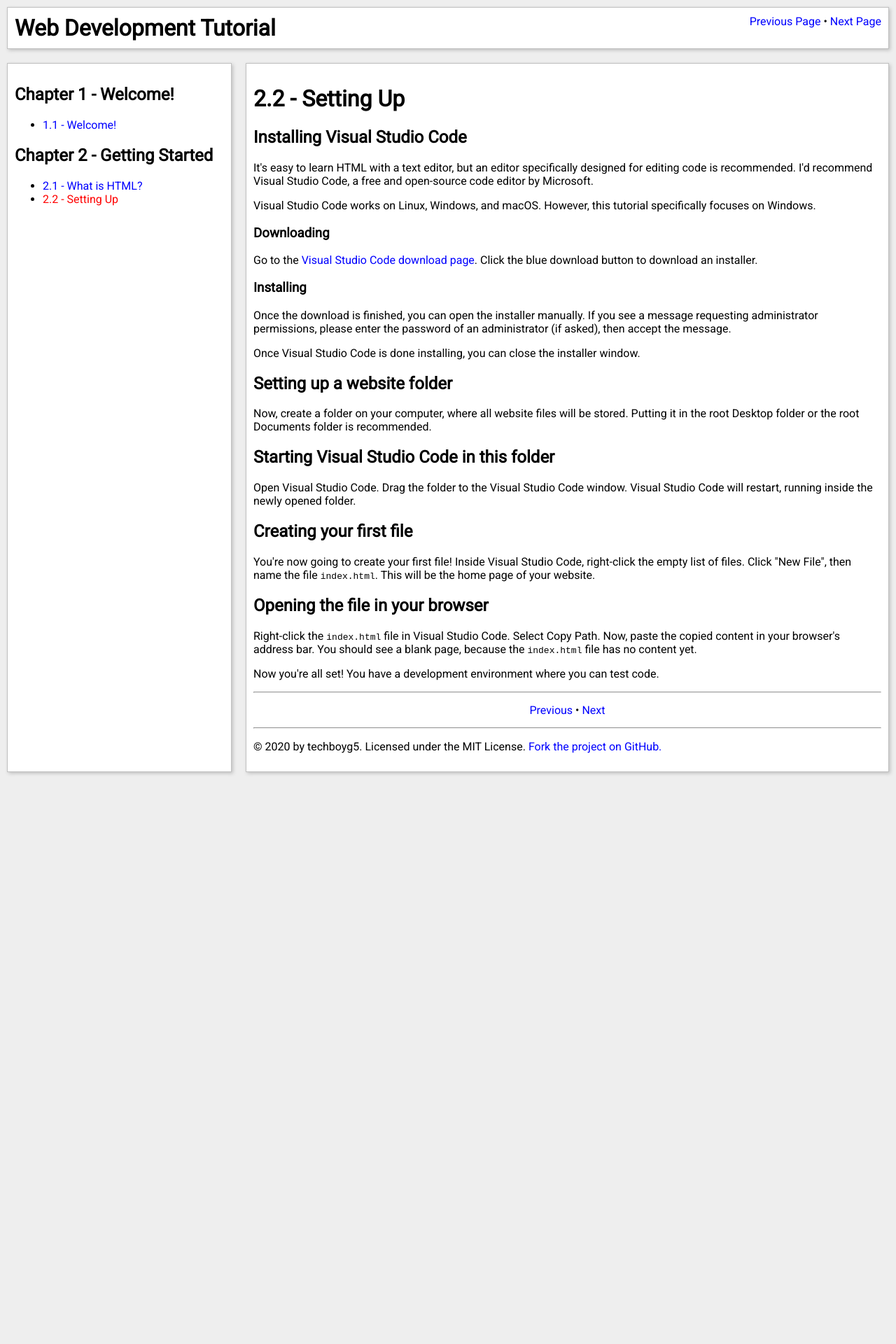
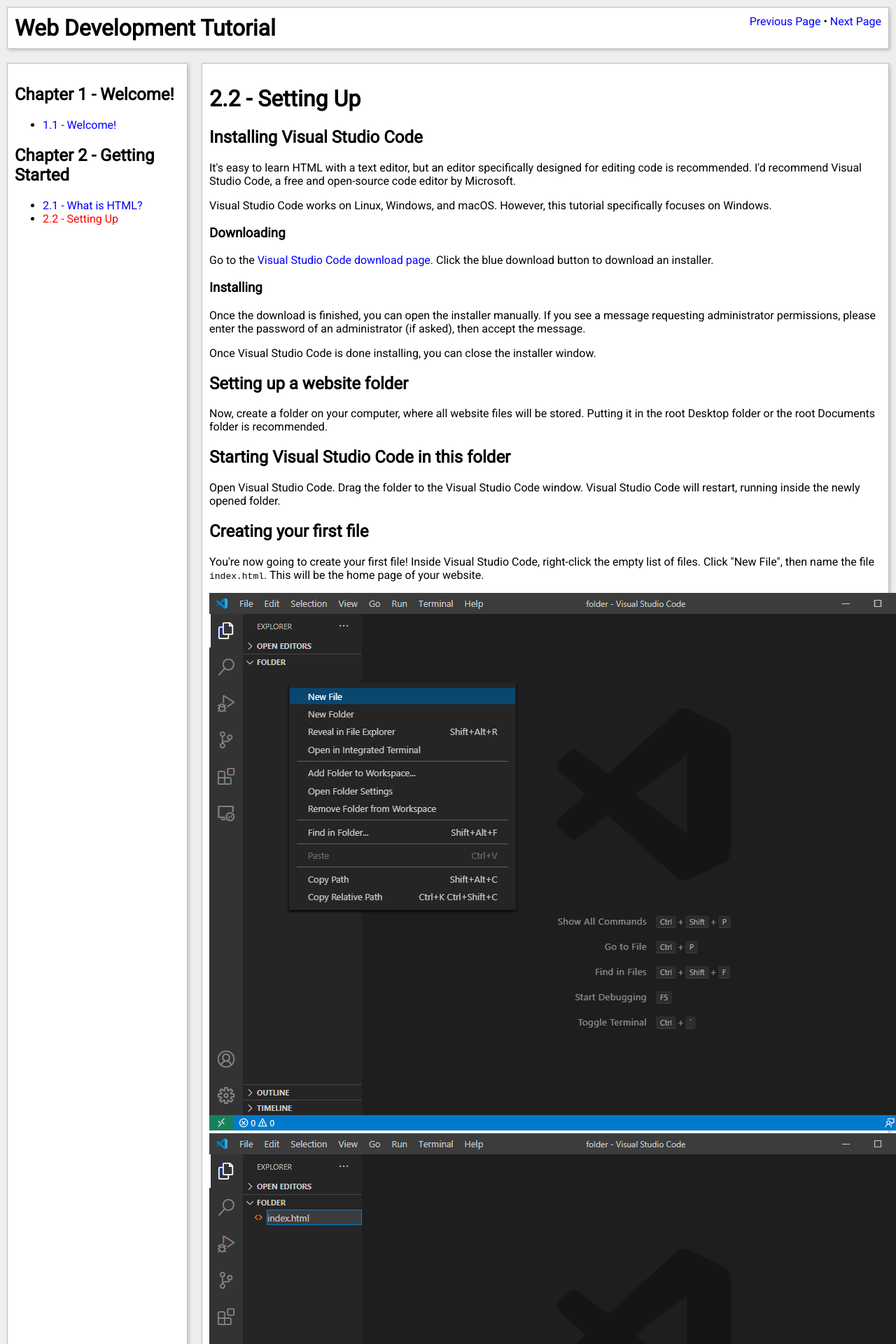
Before and after one commit to techboyg5/web-development-tutorial, a Jekyll site: the page built from chapter2/page2.html, in a window 1280 px wide. Shown: the top 1920 px of the page at 70% size. Built offline with Jekyll 4.4.1, drawn with Linux system fonts in a browser that asks for light colours; before the commit the page ends 1113 px from its top, so only the background shows below that.

Commit message:
No longer AMP

```diff
--- a/chapter2/page2.html
+++ b/chapter2/page2.html
@@ -20,9 +20,9 @@ nexttitle: 2.3 - The HTML Syntax
 <p>Open Visual Studio Code. Drag the folder to the Visual Studio Code window. Visual Studio Code will restart, running inside the newly opened folder.</p>
 <h2>Creating your first file</h2>
 <p>You're now going to create your first file! Inside Visual Studio Code, right-click the empty list of files. Click "New File", then name the file <code>index.html</code>. This will be the home page of your website.</p>
-<amp-img src="newfile.png" width="1024" height="768" alt="The New File option highlighted in the context menu of Visual Studio Code"></amp-img>
-<amp-img src="namingfile.png" width="1024" height="768" alt="The New File textbox, with index.html types in it"></amp-img>
-<amp-img src="emptyfile.png" width="1024" height="768" alt="The blank index.html file"></amp-img>
+<img src="newfile.png" width="1024" height="768" alt="The New File option highlighted in the context menu of Visual Studio Code">
+<img src="namingfile.png" width="1024" height="768" alt="The New File textbox, with index.html types in it">
+<img src="emptyfile.png" width="1024" height="768" alt="The blank index.html file">
 <h2>Opening the file in your browser</h2>
 <p>Right-click the <code>index.html</code> file in Visual Studio Code. Select Copy Path. Now, paste the copied content in your browser's address bar. You should see a blank page, because the <code>index.html</code> file has no content yet.</p>
 <p>Now you're all set! You have a development environment where you can test code.</p>
```
